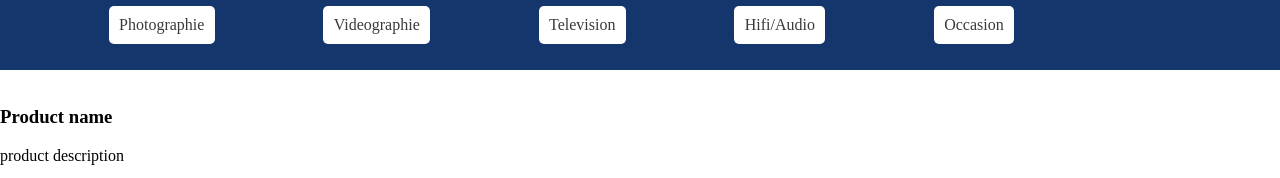
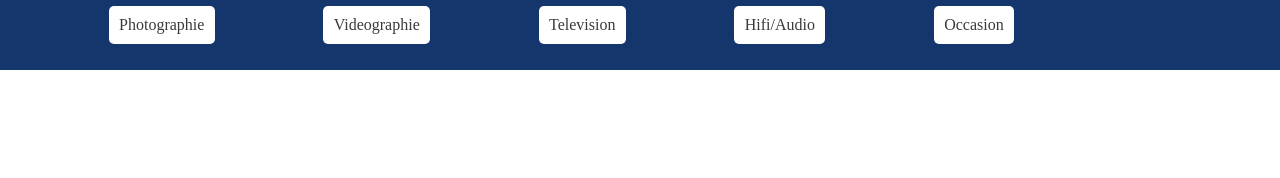
Before and after one commit to Firefox1902/Firefox1902.github.io, a plain HTML site: page shop.html in a window 1280 px wide. Shown: the part 1209-1387 px from the top of the page. After the commit the page ends 1279 px from the top, so only its background shows below. Drawn offline with Linux system fonts and the light colour scheme.

Commit message:
Update shop.html

```diff
--- a/shop.html
+++ b/shop.html
@@ -41,13 +41,5 @@
             <a>Occasion</a>
         </div>
 
-
-        <div class="produtc">
-            <img src="">
-            <h3>Product name</h3>
-            <p>product description</p>
-
-        </div>
-
     </body>
 </html>
```
